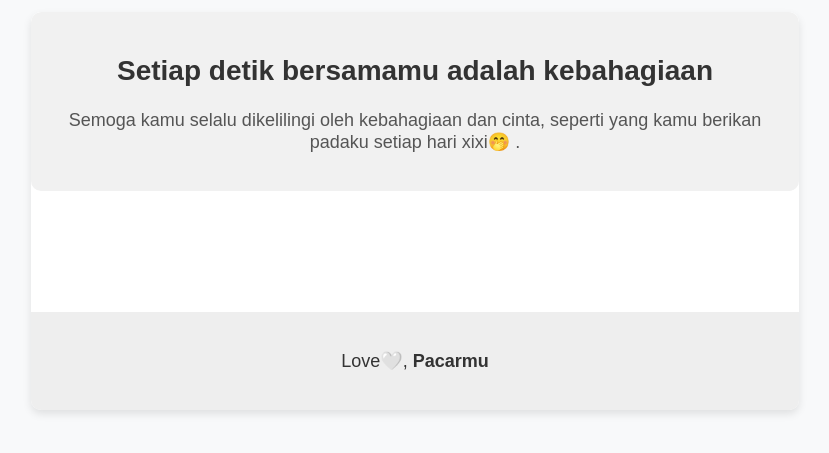
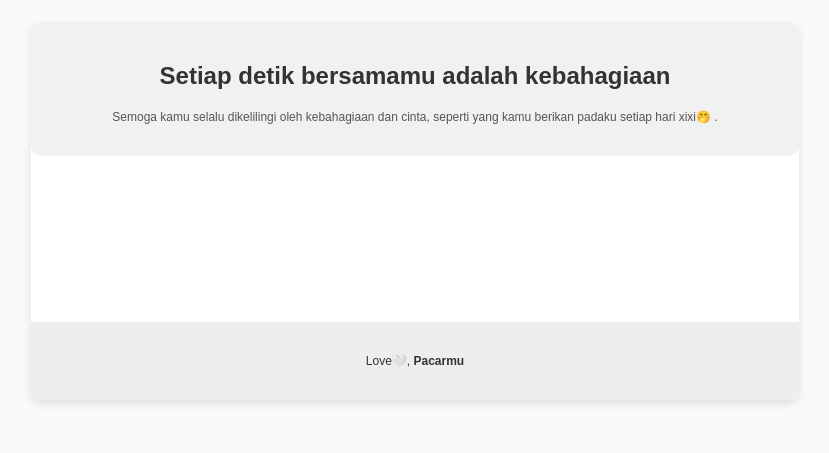
Before and after one commit to angga481/pibesdeybebiyyy, a plain HTML site: page index.html in a window 1280 px wide. Shown: the part 189-642 px from the top of the page, without its empty margins (225-1054 px from the left). Drawn offline with Linux system fonts and the light colour scheme.

Commit message:
Update style.css

```diff
--- a/style.css
+++ b/style.css
@@ -33,12 +33,12 @@ body {
 }
 
 .slide h1, .slide h2 {
-    font-size: 28px;
+    font-size: 24px;
     color: #333;
 }
 
 .slide p {
-    font-size: 18px;
+    font-size: 12px;
     color: #555;
 }
 
@@ -49,7 +49,7 @@ body {
 }
 
 .footer p {
-    font-size: 18px;
+    font-size: 12px;
     color: #333;
 }
 
```
